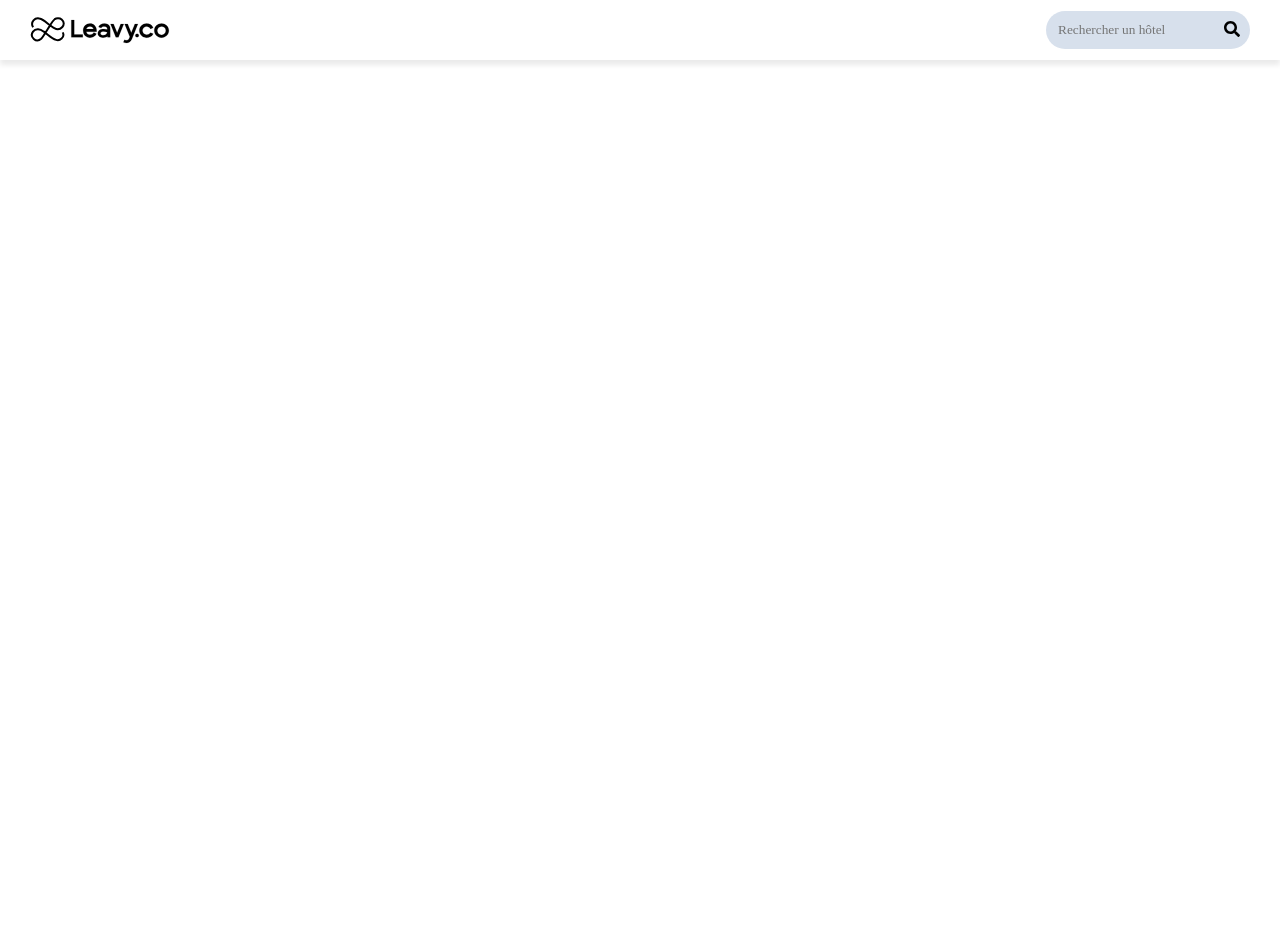
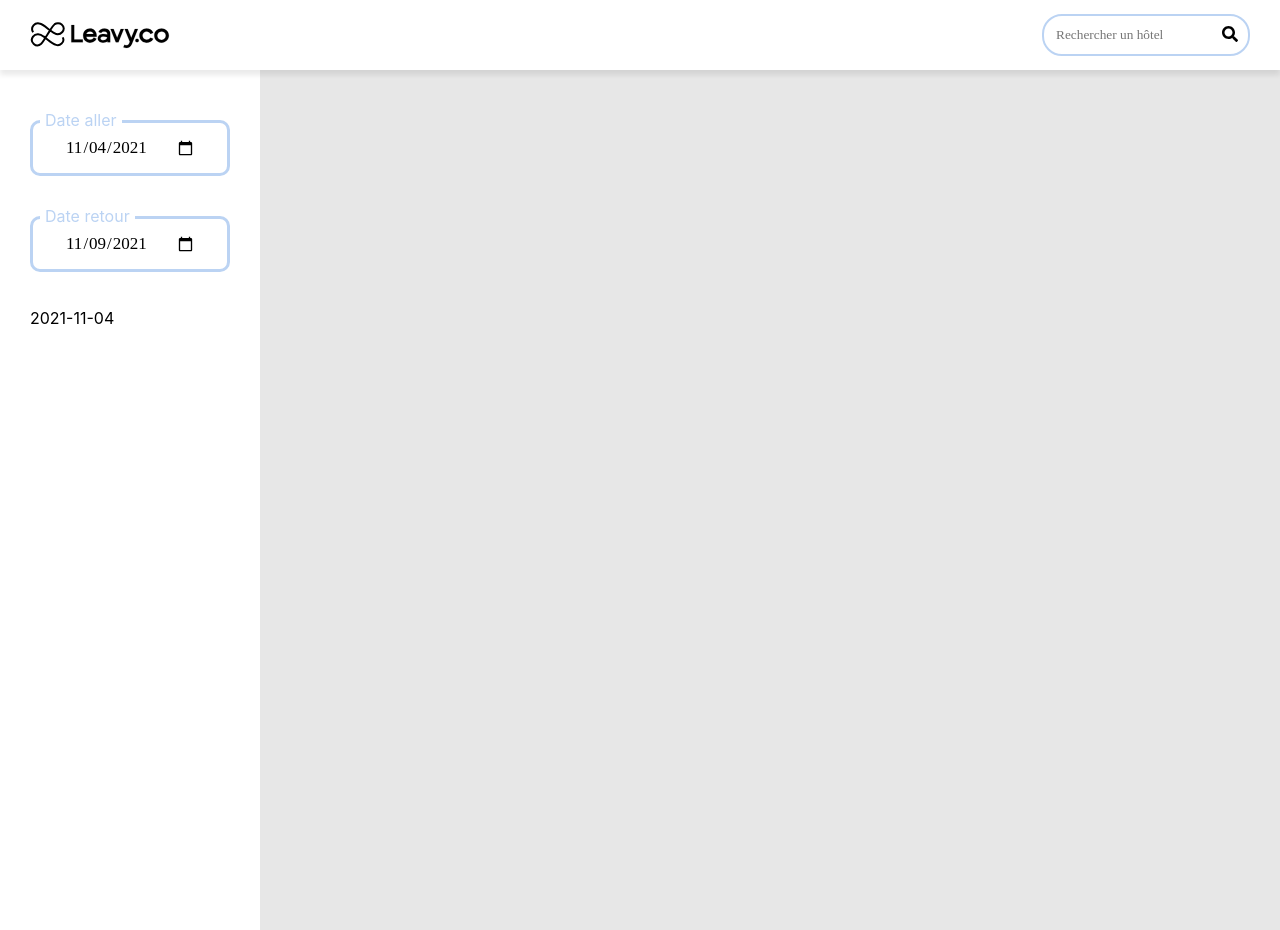
Before and after one commit to koumba97/hotels-app, a React (Create React App) app: page / in a window 1280 px wide. Before the commit the page ends 800 px from the top, so only its background shows below. Built offline with nearby package versions, Linux system fonts and the light colour scheme; no server answers.

Commit message:
component input date filter

```diff
--- /dev/null
+++ b/src/Components/InputDate.js
@@ -0,0 +1,68 @@
+import React from 'react';
+
+class InputDate extends React.Component {
+    constructor(props) {
+        super(props)
+        this.state = {
+        };
+    }
+
+    handleChange(e) {
+        let value = e.target.value;
+        console.log(value);
+        // if (e.target.value !== "") {
+        //     this.props.articles.find(item => {
+        //         if (item.categorie.includes(test)) {
+        //             finalData.push(item)
+        //             this.props.filterdata(finalData);
+        //             // console.log(item,'teeeest');
+        //         }
+        //     })
+        // }
+    }
+
+    updateDate(event) {
+        this.props.updateDate(event.target.value);
+    }
+
+    render(props){
+        let name = this.props.name;
+        let defaultValue = this.props.value;
+        let idInput = this.props.idInput;
+
+        const dateContainer = {
+            border:'solid 3px rgb(187, 211, 243)',
+            borderRadius:'10px',
+            height:'50px',
+            justifyContent:'space-between',
+            display:'flex',
+            flexDirection:'column',
+        }
+        const inputDate={
+            outline:'none',
+            border:'none',
+            fontFamily:'Nunito',
+            backgroundColor:'transparent',
+            margin:'auto',
+            fontSize:'17px',
+        }
+        const dateLabel = {
+            position:'relative',
+            backgroundColor:'white',
+            left:'10px',
+            top:'10px',
+            padding:'5px',
+            color:'rgb(187, 211, 243)',
+        }
+        return(
+            <div className='departure_date-container' >
+                <label htmlFor={idInput} style={dateLabel}>{name}</label>
+                <div style={dateContainer}>
+                    <input type="date" style={inputDate} value={defaultValue} id={idInput} onChange={this.updateDate.bind(this)}/>
+                </div>
+            </div>
+        )
+    }
+}
+
+export default InputDate;
--- a/src/Components/Navbar.js
+++ b/src/Components/Navbar.js
@@ -1,41 +1,45 @@
 import React from 'react';
 import { FontAwesomeIcon } from '@fortawesome/react-fontawesome';
-import { faBars, faSearch } from '@fortawesome/free-solid-svg-icons';
+import { faSearch } from '@fortawesome/free-solid-svg-icons';
 import { ReactComponent as YourSvg } from '../assets/images/leavy_logo.svg';
 
 
 export default function Navbar() {
     const navStyle = {
-        color: "black",
-        backgroundColor: "white",
-        boxShadow: "0px 5px 5px rgba(0, 0, 0, 0.082)",
-        fontFamily: "Nunito",
-        padding:"10px 30px",
-        display:"flex",
-        justifyContent:"space-between",
-        alignItems:"center",
+        color: 'black',
+        backgroundColor: 'white',
+        boxShadow: '0px 5px 5px rgba(0, 0, 0, 0.082)',
+        fontFamily: 'Nunito',
+        padding:'10px 30px',
+        display:'flex',
+        height:'50px',
+        justifyContent:'space-between',
+        alignItems:'center',
+        zIndex:'10',
+        position:'fixed',
+        width:'calc(100% - (30px * 2))',
     };
 
     const searchInputContainer = {
-        borderRadius:"20px",
-        backgroundColor:"rgb(215, 224, 236)",
-        display:"flex",
-        justifyContent:"space-between",
-        padding:"10px",
+        borderRadius:'20px',
+        border:'solid 2px rgb(187, 211, 243)',
+        display:'flex',
+        justifyContent:'space-between',
+        padding:'10px',
     }
 
     const searchInput = {
-       backgroundColor:"transparent",
-       border:"none",
-       outline:"none",
-       fontFamily:"Nunito",
+       backgroundColor:'transparent',
+       border:'none',
+       outline:'none',
+       fontFamily:'Nunito',
     }
     return (
         <nav style={navStyle}>
             <YourSvg height={40}  width={140}/>
 
             <div style={searchInputContainer}>
-                <input type="search" placeholder="Rechercher un hôtel" style={searchInput}/>
+                <input type='search' placeholder='Rechercher un hôtel' style={searchInput}/>
                 <FontAwesomeIcon icon={faSearch} />
             </div>
         </nav>
--- a/src/Screens/Hotels.js
+++ b/src/Screens/Hotels.js
@@ -1,5 +1,39 @@
 import React from 'react';
 import axios from 'axios';
+import { FontAwesomeIcon } from '@fortawesome/react-fontawesome';
+import { faCalendar, faCalendarAlt, faSearch } from '@fortawesome/free-solid-svg-icons';
+import InputDate from '../Components/InputDate';
+
+
+// get current date
+let newDate = new Date()
+let date = newDate.getDate();
+console.log(date.length)
+if(date.toString().length==1){
+    date = "0"+date;
+}
+let month = newDate.getMonth() + 1;
+if(month.toString().length==1){
+    month = "0"+month;
+}
+let year = newDate.getFullYear();
+let currentDate = year + '-' + month + '-' + date;
+
+
+// adding 5 days to current date to get default return date
+newDate.setDate(newDate.getDate() + 5)
+let returnD = newDate.getDate();
+if(returnD.toString().length==1){
+    returnD = "0"+returnD;
+}
+let returnM = newDate.getMonth() + 1;
+if(returnM.toString().length==1){
+    returnM = "0"+returnM;
+}
+let returnY = newDate.getFullYear();
+
+let currentDatePlus5Days = returnY + '-' + returnM + '-' + returnD;
+
 
 class Hotels extends React.Component {
     constructor(props) {
@@ -7,13 +41,24 @@ class Hotels extends React.Component {
         this.state = {
             listHotels: [],
             loading: true,
+            departureDate:currentDate,
+            returnDate:currentDatePlus5Days,
         };
     }
 
     componentDidMount() {
-        this.hotelsResult();
+        //this.hotelsResult();
     }
-
+    updateDepartureDate(date) {
+        this.setState({
+            departureDate: date
+        });
+    }
+    updateReturnDate(date) {
+        this.setState({
+            returnDate: date
+        });
+    }
     hotelsResult = async () => {
         await axios.get('/hotels/FRA').then(response => {
             console.log(response)
@@ -22,10 +67,30 @@ class Hotels extends React.Component {
             })
         })
     }
+
     render(){
+        const hotelResultContainer = {
+            backgroundColor:"rgb(231, 231, 231)",
+            paddingTop:'calc(50px + 20px)',
+        }
+        const hotelFilterContainer = {
+            width:'200px',
+            backgroundColor: 'white',
+            height:'100vh',
+            padding:'30px',
+            display:'flex',
+            flexDirection:'column',
+            gap:'20px',
+        }
+
 
         return(
-            <section className="hotels_result-container">
+            <section className='hotels_result-container' style={hotelResultContainer}>
+                <div className='hotel_filter-container' style={hotelFilterContainer}>
+                    <InputDate name="Date aller" value={this.state.departureDate} idInput="departureDate" updateDate={this.updateDepartureDate.bind(this)}/>
+                    <InputDate name="Date retour" value={this.state.returnDate} idInput="returnDate" updateDate={this.updateReturnDate.bind(this)}/>
+                    <p>{this.state.departureDate}</p>
+                </div>
 
             </section>
         )
```
